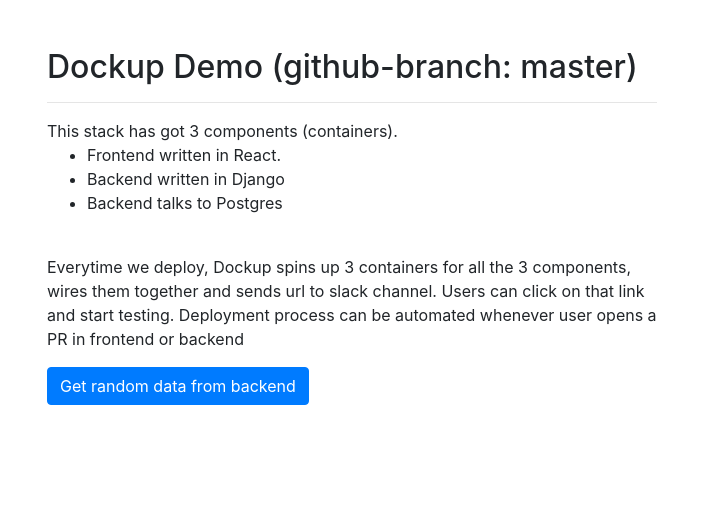
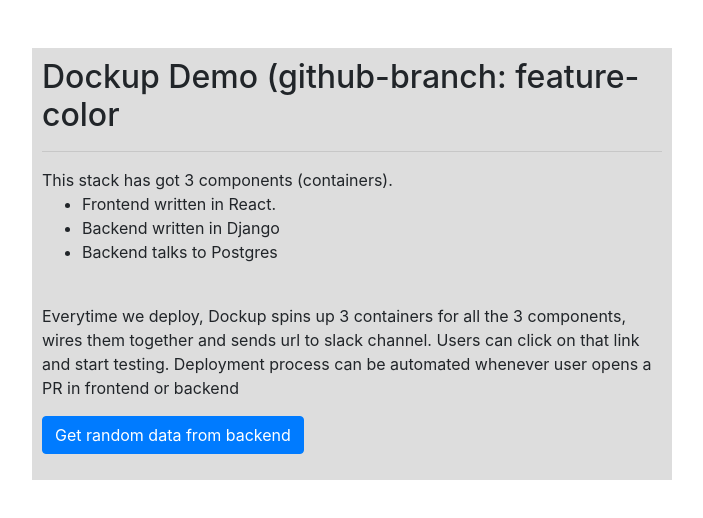
Before and after one commit to dockup/react-sample, a React (Create React App) app: page / in a window 1280 px wide. Shown: the top 518 px of the page, without its empty margins (288-991 px from the left). Built offline with nearby package versions, Linux system fonts and the light colour scheme.

Commit message:
change background color

```diff
--- a/src/App.js
+++ b/src/App.js
@@ -39,8 +39,9 @@
 
   render() {
     return (
-      <div className="container mt-5" style={{width: '50%'}}>
-        <h2> Dockup Demo (github-branch: master)</h2>
+      <div className="container mt-5"
+        style={{width: '50%', backgroundColor: '#ddd', padding: '10px'}}>
+        <h2> Dockup Demo (github-branch: feature-color</h2>
         <hr />
         <p>
           This stack has got 3 components (containers).
```
